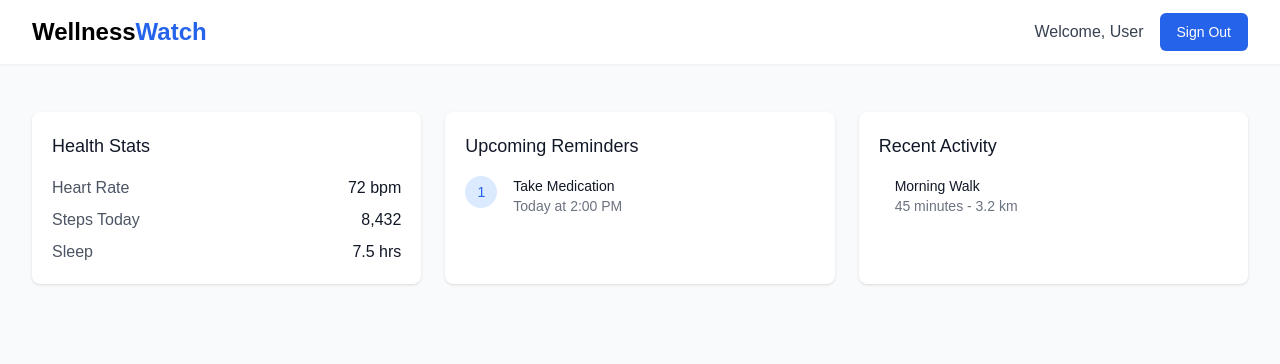
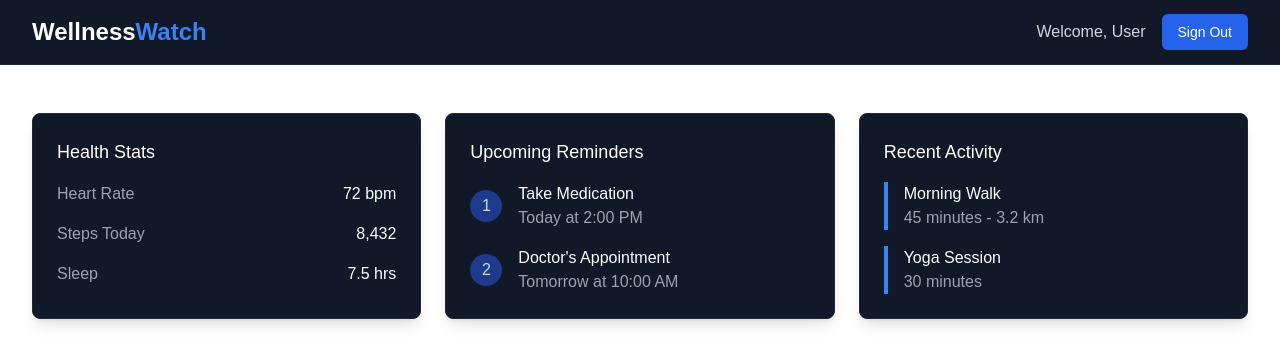
Before and after one commit to divguptagit/uncai, a Next.js app: page /dashboard in a window 1280 px wide. Shown: the top 364 px of the page. Built offline with nearby package versions, Linux system fonts and the light colour scheme.

Commit message:
Apply dark theme across all pages and improve UI

```diff
--- a/app/dashboard/page.tsx
+++ b/app/dashboard/page.tsx
@@ -1,21 +1,23 @@
-import Link from 'next/link'
+'use client';
+
+import Link from 'next/link';
 
 export default function DashboardPage() {
   return (
-    <div className="min-h-screen bg-gray-50">
-      <nav className="bg-white shadow-sm">
+    <div className="min-h-screen">
+      <nav className="bg-gray-900 border-b border-gray-800">
         <div className="max-w-7xl mx-auto px-4 sm:px-6 lg:px-8">
           <div className="flex justify-between h-16 items-center">
             <div className="flex items-center">
-              <h1 className="text-2xl font-bold">
-                Wellness<span className="text-blue-600">Watch</span>
+              <h1 className="text-2xl font-bold text-white">
+                Wellness<span className="text-blue-500">Watch</span>
               </h1>
             </div>
             <div className="flex items-center space-x-4">
-              <span className="text-gray-700">Welcome, User</span>
+              <span className="text-gray-300">Welcome, User</span>
               <Link
                 href="/"
-                className="inline-flex items-center px-4 py-2 border border-transparent text-sm font-medium rounded-md text-white bg-blue-600 hover:bg-blue-700"
+                className="inline-flex items-center px-4 py-2 text-sm font-medium rounded-md text-white bg-blue-600 hover:bg-blue-700 transition duration-150"
               >
                 Sign Out
               </Link>
@@ -28,40 +30,51 @@ export default function DashboardPage() {
         <div className="px-4 py-6 sm:px-0">
           <div className="grid grid-cols-1 md:grid-cols-2 lg:grid-cols-3 gap-6">
             {/* Health Stats Card */}
-            <div className="bg-white overflow-hidden shadow rounded-lg">
-              <div className="p-5">
-                <h3 className="text-lg font-medium text-gray-900">Health Stats</h3>
-                <div className="mt-4 space-y-2">
-                  <div className="flex justify-between">
-                    <span className="text-gray-600">Heart Rate</span>
-                    <span className="text-gray-900">72 bpm</span>
+            <div className="card">
+              <div className="p-6">
+                <h3 className="text-lg font-medium text-white mb-4">Health Stats</h3>
+                <div className="space-y-4">
+                  <div className="flex justify-between items-center">
+                    <span className="text-gray-400">Heart Rate</span>
+                    <span className="text-white font-medium">72 bpm</span>
                   </div>
-                  <div className="flex justify-between">
-                    <span className="text-gray-600">Steps Today</span>
-                    <span className="text-gray-900">8,432</span>
+                  <div className="flex justify-between items-center">
+                    <span className="text-gray-400">Steps Today</span>
+                    <span className="text-white font-medium">8,432</span>
                   </div>
-                  <div className="flex justify-between">
-                    <span className="text-gray-600">Sleep</span>
-                    <span className="text-gray-900">7.5 hrs</span>
+                  <div className="flex justify-between items-center">
+                    <span className="text-gray-400">Sleep</span>
+                    <span className="text-white font-medium">7.5 hrs</span>
                   </div>
                 </div>
               </div>
             </div>
 
             {/* Reminders Card */}
-            <div className="bg-white overflow-hidden shadow rounded-lg">
-              <div className="p-5">
-                <h3 className="text-lg font-medium text-gray-900">Upcoming Reminders</h3>
-                <div className="mt-4 space-y-4">
-                  <div className="flex items-start">
+            <div className="card">
+              <div className="p-6">
+                <h3 className="text-lg font-medium text-white mb-4">Upcoming Reminders</h3>
+                <div className="space-y-4">
+                  <div className="flex items-center space-x-4">
                     <div className="flex-shrink-0">
-                      <span className="inline-flex items-center justify-center h-8 w-8 rounded-full bg-blue-100">
-                        <span className="text-sm font-medium leading-none text-blue-600">1</span>
+                      <span className="inline-flex items-center justify-center h-8 w-8 rounded-full bg-blue-900 text-blue-200">
+                        1
                       </span>
                     </div>
-                    <div className="ml-4">
-                      <p className="text-sm font-medium text-gray-900">Take Medication</p>
-                      <p className="text-sm text-gray-500">Today at 2:00 PM</p>
+                    <div>
+                      <p className="text-white font-medium">Take Medication</p>
+                      <p className="text-gray-400">Today at 2:00 PM</p>
+                    </div>
+                  </div>
+                  <div className="flex items-center space-x-4">
+                    <div className="flex-shrink-0">
+                      <span className="inline-flex items-center justify-center h-8 w-8 rounded-full bg-blue-900 text-blue-200">
+                        2
+                      </span>
+                    </div>
+                    <div>
+                      <p className="text-white font-medium">Doctor's Appointment</p>
+                      <p className="text-gray-400">Tomorrow at 10:00 AM</p>
                     </div>
                   </div>
                 </div>
@@ -69,15 +82,17 @@ export default function DashboardPage() {
             </div>
 
             {/* Activity Card */}
-            <div className="bg-white overflow-hidden shadow rounded-lg">
-              <div className="p-5">
-                <h3 className="text-lg font-medium text-gray-900">Recent Activity</h3>
-                <div className="mt-4 space-y-4">
-                  <div className="flex items-start">
-                    <div className="ml-4">
-                      <p className="text-sm font-medium text-gray-900">Morning Walk</p>
-                      <p className="text-sm text-gray-500">45 minutes - 3.2 km</p>
-                    </div>
+            <div className="card">
+              <div className="p-6">
+                <h3 className="text-lg font-medium text-white mb-4">Recent Activity</h3>
+                <div className="space-y-4">
+                  <div className="border-l-4 border-blue-500 pl-4">
+                    <p className="text-white font-medium">Morning Walk</p>
+                    <p className="text-gray-400">45 minutes - 3.2 km</p>
+                  </div>
+                  <div className="border-l-4 border-blue-500 pl-4">
+                    <p className="text-white font-medium">Yoga Session</p>
+                    <p className="text-gray-400">30 minutes</p>
                   </div>
                 </div>
               </div>
--- a/app/globals.css
+++ b/app/globals.css
@@ -3,13 +3,31 @@
 @tailwind utilities;
 
 :root {
-  --foreground-rgb: 0, 0, 0;
-  --background-start-rgb: 214, 219, 220;
-  --background-end-rgb: 255, 255, 255;
+  --foreground-rgb: 255, 255, 255;
+  --background-rgb: 17, 17, 17;
 }
 
 body {
   color: rgb(var(--foreground-rgb));
+  background: rgb(var(--background-rgb));
+}
+
+@layer components {
+  .input-field {
+    @apply w-full px-4 py-3 bg-gray-900 border border-gray-800 rounded-lg text-gray-100 focus:outline-none focus:ring-2 focus:ring-blue-500 focus:border-transparent transition duration-200;
+  }
+
+  .input-error {
+    @apply text-red-400 text-sm mt-1 ml-1;
+  }
+
+  .btn-primary {
+    @apply w-full flex justify-center py-3 px-4 border border-transparent rounded-lg text-sm font-medium text-white bg-blue-600 hover:bg-blue-700 focus:outline-none focus:ring-2 focus:ring-offset-2 focus:ring-blue-500 transition duration-200;
+  }
+
+  .card {
+    @apply bg-gray-900 rounded-lg border border-gray-800 shadow-lg hover:shadow-xl transition-shadow duration-200;
+  }
 }
 
 body {
--- a/app/page.tsx
+++ b/app/page.tsx
@@ -5,17 +5,17 @@ import Link from 'next/link'
 export default function Home() {
   return (
     <div className="min-h-screen flex flex-col">
-      <header className="bg-white shadow-sm">
+      <header className="bg-gray-900 border-b border-gray-800">
         <nav className="max-w-7xl mx-auto px-4 sm:px-6 lg:px-8 h-16 flex items-center justify-between">
           <div className="flex items-center">
-            <h1 className="text-2xl font-bold">
-              Wellness<span className="text-blue-600">Watch</span>
+            <h1 className="text-2xl font-bold text-white">
+              Wellness<span className="text-blue-500">Watch</span>
             </h1>
           </div>
           <div>
             <Link
               href="/login"
-              className="inline-flex items-center px-4 py-2 border border-transparent text-sm font-medium rounded-md text-blue-600 bg-white hover:bg-gray-50 focus:outline-none focus:ring-2 focus:ring-offset-2 focus:ring-blue-500"
+              className="inline-flex items-center px-4 py-2 text-sm font-medium rounded-md text-white bg-blue-600 hover:bg-blue-700 transition duration-150"
             >
               Sign in
             </Link>
@@ -27,17 +27,17 @@ export default function Home() {
         {/* Hero Section */}
         <div className="max-w-7xl mx-auto px-4 sm:px-6 lg:px-8 py-16">
           <div className="text-center mb-16">
-            <h2 className="text-4xl sm:text-6xl font-bold text-gray-900 mb-6">
+            <h2 className="text-4xl sm:text-6xl font-bold text-white mb-6">
               Your Personal Health
-              <span className="text-blue-600"> Assistant</span>
+              <span className="text-blue-500"> Assistant</span>
             </h2>
-            <p className="text-xl text-gray-600 mb-8 max-w-3xl mx-auto">
+            <p className="text-xl text-gray-400 mb-8 max-w-3xl mx-auto">
               Experience intelligent health monitoring that adapts to your needs.
               Stay on top of your health with personalized insights and reminders.
             </p>
             <Link
               href="/login"
-              className="inline-flex items-center px-6 py-3 border border-transparent text-base font-medium rounded-md text-white bg-blue-600 hover:bg-blue-700 focus:outline-none focus:ring-2 focus:ring-offset-2 focus:ring-blue-500"
+              className="inline-flex items-center px-6 py-3 text-base font-medium rounded-md text-white bg-blue-600 hover:bg-blue-700 transition duration-150"
             >
               Get Started
             </Link>
@@ -45,25 +45,25 @@ export default function Home() {
 
           {/* Features */}
           <div className="grid grid-cols-1 md:grid-cols-3 gap-8">
-            <div className="p-6 bg-white rounded-lg shadow-md hover:shadow-lg transition-shadow">
-              <h3 className="text-lg font-semibold text-gray-900 mb-2">Health Monitoring</h3>
-              <p className="text-gray-600">Track your vital signs and daily activities with smart AI technology</p>
+            <div className="card p-6">
+              <h3 className="text-lg font-semibold text-white mb-3">Health Monitoring</h3>
+              <p className="text-gray-400">Track your vital signs and daily activities with smart AI technology</p>
             </div>
-            <div className="p-6 bg-white rounded-lg shadow-md hover:shadow-lg transition-shadow">
-              <h3 className="text-lg font-semibold text-gray-900 mb-2">Smart Reminders</h3>
-              <p className="text-gray-600">Never miss important medications or appointments with intelligent alerts</p>
+            <div className="card p-6">
+              <h3 className="text-lg font-semibold text-white mb-3">Smart Reminders</h3>
+              <p className="text-gray-400">Never miss important medications or appointments with intelligent alerts</p>
             </div>
-            <div className="p-6 bg-white rounded-lg shadow-md hover:shadow-lg transition-shadow">
-              <h3 className="text-lg font-semibold text-gray-900 mb-2">Personalized Insights</h3>
-              <p className="text-gray-600">Get tailored health recommendations based on your activity patterns</p>
+            <div className="card p-6">
+              <h3 className="text-lg font-semibold text-white mb-3">Personalized Insights</h3>
+              <p className="text-gray-400">Get tailored health recommendations based on your activity patterns</p>
             </div>
           </div>
         </div>
       </main>
 
-      <footer className="bg-white border-t border-gray-200">
+      <footer className="border-t border-gray-800">
         <div className="max-w-7xl mx-auto px-4 py-8">
-          <p className="text-center text-gray-600">
+          <p className="text-center text-gray-400">
             © 2025 WellnessWatch. Making health monitoring smarter.
           </p>
         </div>
```
Also changed, not shown: app/login/page.tsx (+83 -27 lines).
